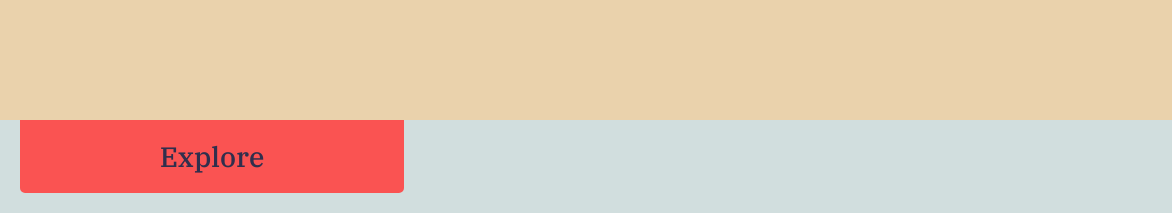
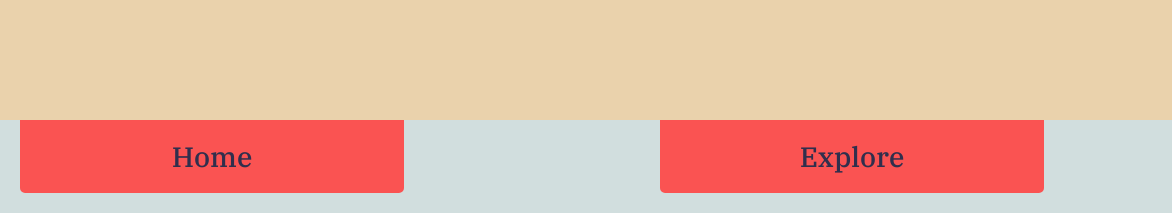
Before and after one commit to lazardjm/lazar-126-final, a plain HTML site: page index.html in a window 1280 px wide. Shown: the top 213 px of the page, 108-1280 px from the left. Drawn offline with Linux system fonts and the light colour scheme.

Commit message:
Nav buttons

```diff
--- a/index.html
+++ b/index.html
@@ -9,7 +9,10 @@
     </header>
     <div class="emptyDiv"></div>
     <div class="button leftButton">
-        <a class="buttonLink" href="explore.html">Explore</a>
+        <a class="buttonLink" href="../index.html">Home</a>
+    </div>
+    <div class="button rightButton">
+        <a class="buttonLink" href="../explore.html">Explore</a>
     </div>
 
     <main>
```
Also changed, not shown: explore.html (+4 -1 lines).
